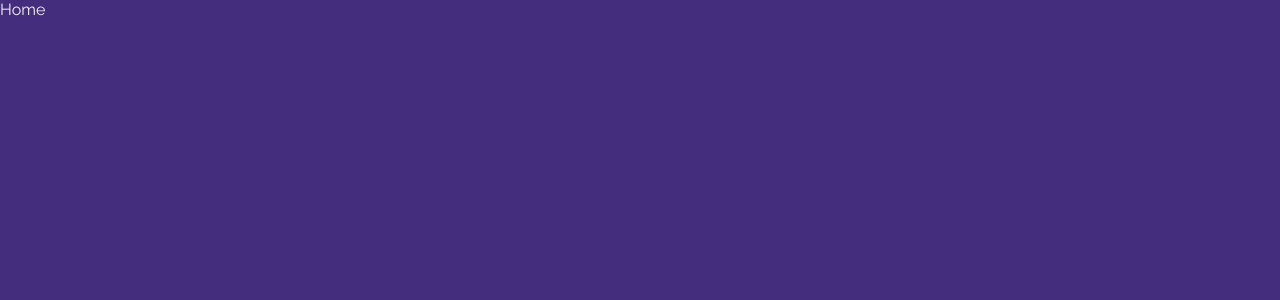
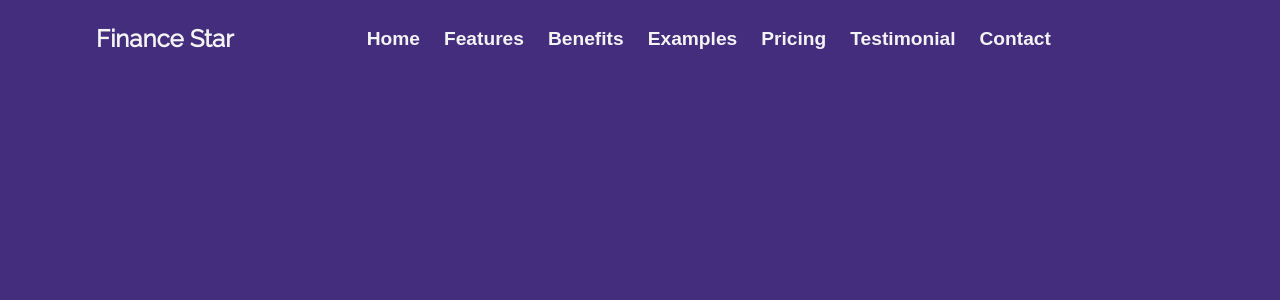
Before and after one commit to aysllanferreira/finances-app, a React (Vite) app in the folder client/: page / in a window 1280 px wide. Shown: the top 300 px of the page. Built offline with nearby package versions, Linux system fonts and the light colour scheme.

Commit message:
feat: Navbar is done

```diff
--- a/client/index.html
+++ b/client/index.html
@@ -2,9 +2,9 @@
 <html lang="en">
   <head>
     <meta charset="UTF-8" />
-    <link rel="icon" type="image/svg+xml" href="/vite.svg" />
+    <link rel="icon" type="image/png" href="/favicon.png" />
     <meta name="viewport" content="width=device-width, initial-scale=1.0" />
-    <title>Vite + React</title>
+    <title>Finance Star</title>
   </head>
   <body>
     <div id="root"></div>
--- a/client/package.json
+++ b/client/package.json
@@ -12,6 +12,7 @@
     "prop-types": "^15.8.1",
     "react": "^18.2.0",
     "react-dom": "^18.2.0",
+    "react-icons": "^4.7.1",
     "react-router-dom": "^5.3.4",
     "sass": "^1.58.0"
   },
--- a/client/src/components/Navbar/Navbar.scss
+++ b/client/src/components/Navbar/Navbar.scss
@@ -1 +1,150 @@
-@use '../../styles/variables.scss'
+@use '../../styles/variables.scss' as *;
+
+.Navbar {
+  display: flex;
+  justify-content: space-between;
+  padding: 1.5rem 0;
+  position: relative;
+
+  &__logo {
+    a {
+      text-decoration: none;
+      color: $text;
+      font-size: 1.5rem;
+      font-weight: 600;
+
+      &:hover {
+        color: $quaternary;
+      }
+    }
+  }
+
+  &__items {
+    display: flex;
+    list-style: none;
+    gap: 1.5rem;
+    align-items: center;
+
+    li {
+      button {
+        background-color: transparent;
+        border: none;
+        color: $text;
+        font-size: 1.2rem;
+        font-weight: 600;
+        cursor: pointer;
+
+        &:hover {
+          color: $quaternary;
+        }
+      }
+    }
+  }
+
+  &__menu {
+    display: none;
+  }
+  &__mobile__items {
+    display: none;
+  }
+
+  .hidden {
+    display: none;
+  }
+
+  @media screen and (max-width: 1024px) {
+    padding: 1rem 2rem;
+    &__items {
+      display: none;
+    }
+
+    .invisible_div {
+      display: none;
+    }
+
+    &__menu {
+      display: block;
+      font-size: 2rem;
+      cursor: pointer;
+      color: $text;
+      z-index: 1000;
+
+      &__icon {
+        animation: flip 0.5s;
+
+        @keyframes flip {
+          0% {
+            transform: rotate(0deg);
+          }
+          100% {
+            transform: rotate(360deg);
+          }
+        }
+      }
+    }
+    .hidden {
+      position: absolute;
+      top: -2000%;
+      left: 0;
+      width: 100%;
+      height: 100vh;
+      display: flex;
+      flex-direction: column;
+      gap: 1.5rem;
+      padding: 1rem 0;
+      align-items: center;
+      justify-content: center;
+      list-style: none;
+      background-color: $primary-shade;
+      transition: all 0.5s ease-in-out;
+
+      li{
+        button{
+          background-color: transparent;
+          color: $text;
+          font-size: 1.2rem;
+          font-weight: 600;
+          cursor: pointer;
+          border: none;
+
+          &:hover {
+            color: $quaternary;
+          }
+        }
+      }
+    }
+
+    &__mobile__items {
+      position: absolute;
+      top: 0;
+      left: 0;
+      width: 100%;
+      height: 100vh;
+      background-color: $primary-shade;
+      display: flex;
+      flex-direction: column;
+      gap: 1.5rem;
+      padding: 1rem 0;
+      align-items: center;
+      justify-content: center;
+      list-style: none;
+      z-index: 1;
+      transition: all 0.5s ease-in-out;
+
+      li{
+        button{
+          background-color: transparent;
+          color: $text;
+          font-size: 1.2rem;
+          font-weight: 600;
+          cursor: pointer;
+          border: none;
+
+          &:hover {
+            color: $quaternary;
+          }
+        }
+      }
+    }
+  }
+}
--- a/client/src/components/Navbar/index.jsx
+++ b/client/src/components/Navbar/index.jsx
@@ -1,9 +1,62 @@
-import React from 'react';
+import React, { useState } from 'react';
+import { Link } from 'react-router-dom';
+import { AiOutlineMenu, AiOutlineClose } from 'react-icons/ai';
 import './Navbar.scss';
 
+const navItems = [
+  { name: 'Home', id: 'home' },
+  { name: 'Features', id: 'features' },
+  { name: 'Benefits', id: 'benefits' },
+  { name: 'Examples', id: 'examples' },
+  { name: 'Pricing', id: 'pricing' },
+  { name: 'Testimonial', id: 'testimonial' },
+  { name: 'Contact', id: 'contact' },
+];
+
 function Navbar() {
+  const [isMenuOpen, setIsMenuOpen] = useState(false);
   return (
-    <div>Navbar</div>
+    <nav className="Navbar container">
+      <div className="Navbar__logo">
+        <Link to="/">Finance Star</Link>
+      </div>
+
+      <ul className="Navbar__items">
+        {navItems.map((item) => (
+          <li key={item.id}>
+            <button type="button">
+              {item.name}
+            </button>
+          </li>
+        ))}
+      </ul>
+
+      <div className="Navbar__menu">
+        {isMenuOpen ? (
+          <AiOutlineClose
+            className="Navbar__menu__icon"
+            onClick={() => setIsMenuOpen(false)}
+          />
+        ) : (
+          <AiOutlineMenu
+            className="Navbar__menu__icon"
+            onClick={() => setIsMenuOpen(true)}
+          />
+        )}
+      </div>
+
+      <div className="invisible_div" />
+
+      <div className={isMenuOpen ? 'Navbar__mobile__items' : 'hidden'}>
+        {navItems.map((item) => (
+          <li key={item.id}>
+            <button type="button">
+              {item.name}
+            </button>
+          </li>
+        ))}
+      </div>
+    </nav>
   );
 }
 
--- a/client/src/pages/Home.jsx
+++ b/client/src/pages/Home.jsx
@@ -1,9 +1,23 @@
 import React from 'react';
 import './Home.scss';
 
+import {
+  // Benefits,
+  // Contact,
+  // Examples,
+  // Features,
+  // Footer,
+  // Hero,
+  Navbar,
+  // Pricing,
+  // Testimonial,
+} from '../components';
+
 function Home() {
   return (
-    <div>Home</div>
+    <div className="Home">
+      <Navbar />
+    </div>
   );
 }
 
--- a/client/src/styles/index.scss
+++ b/client/src/styles/index.scss
@@ -11,3 +11,12 @@ body{
   color: $text;
   font-family: 'Raleway', sans-serif;
 }
+
+.container{
+  width: 85%;
+  margin: 0 auto;
+
+  @media screen and (max-width: 1024px){
+    width: 100%;
+  }
+}
--- a/client/src/styles/variables.scss
+++ b/client/src/styles/variables.scss
@@ -1,5 +1,5 @@
 $primary: #442d7c;
-$primary-shade: #3a256b;
+$primary-shade: #25144b;
 $primary-light: #4e3a8f;
 
 $secondary: #6341b4;
```
Also changed, not shown: client/public/favicon.png (added), client/src/pages/Home.scss (line endings or trailing spaces), 1 other file (tests, documents, lock files or other folders).
